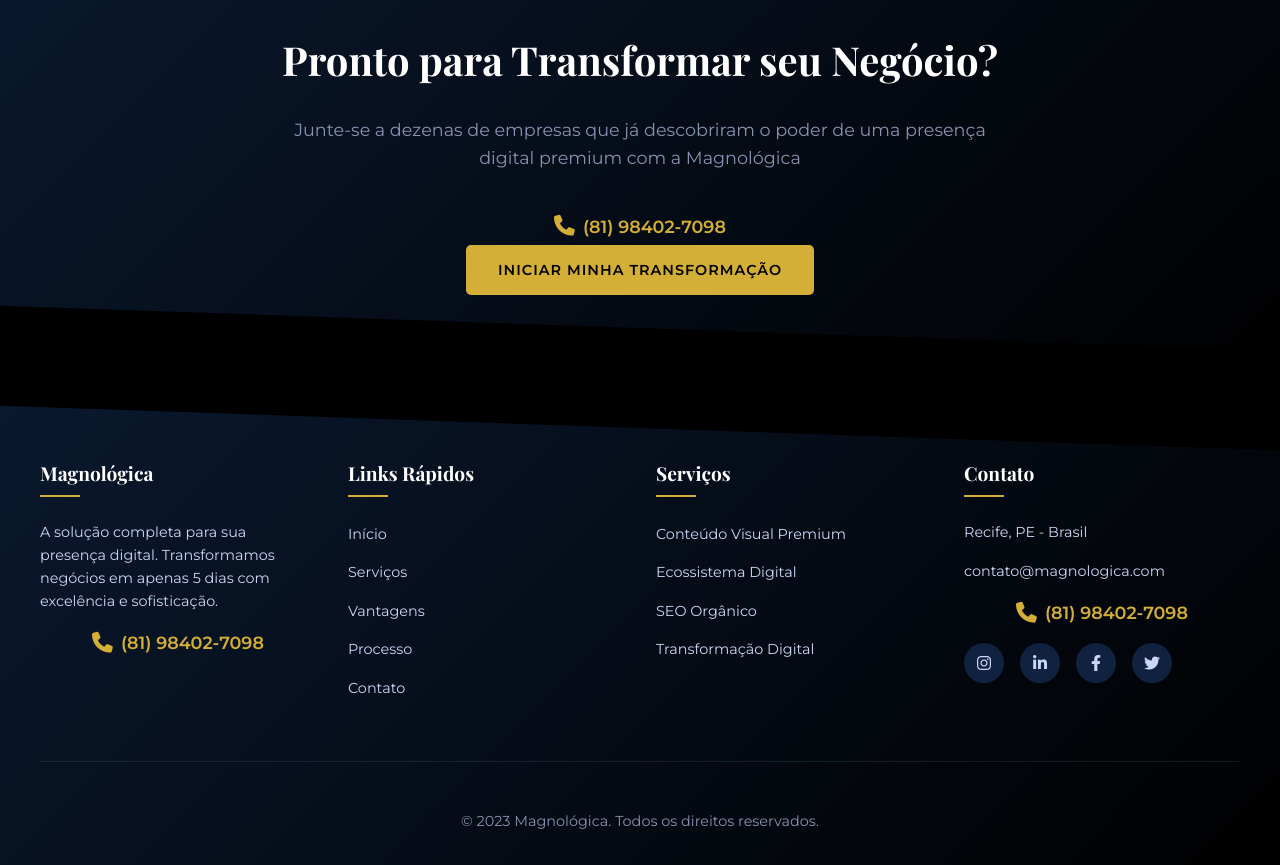
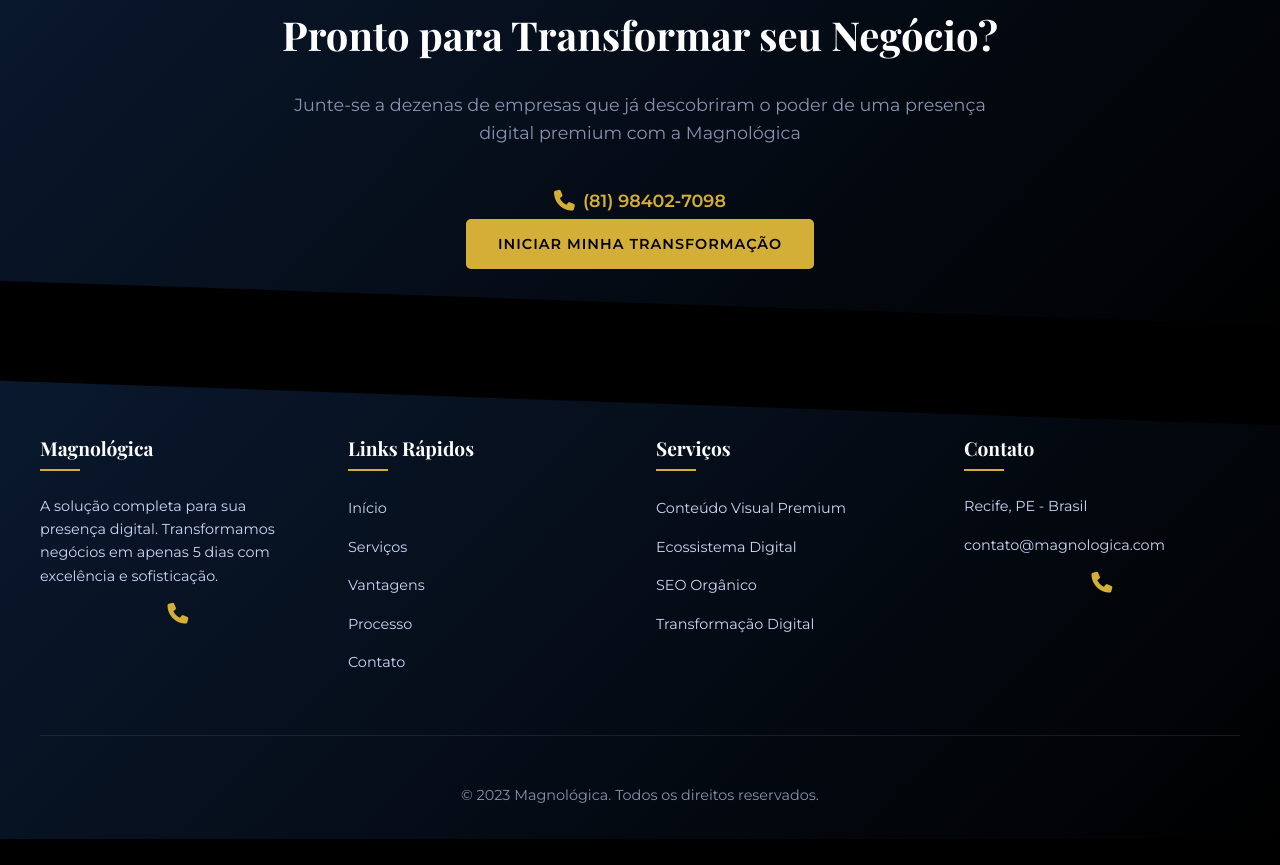
Before and after one commit to betaodopedaco/para-a-primeira-sess-o-do-novo-site-, a plain HTML site: page index.htm in a window 1280 px wide. Shown: the part 2636-3501 px from the top of the page. After the commit the page ends 3475 px from the top, so only its background shows below. Drawn offline with nearby package versions, Linux system fonts and the light colour scheme.

Commit message:
Update index.htm

```diff
--- a/index.htm
+++ b/index.htm
@@ -62,7 +62,7 @@
                 </div>
                 <h3 class="service-title">Conteúdo Visual Premium</h3>
                 <p class="service-description">Nossa equipe de fotógrafos profissionais captura a essência da sua marca com imagens de alta resolução que transmitem profissionalismo e sofisticação.</p>
-                <a href="#" class="btn btn-secondary">Saiba Mais</a>
+
             </div>
 
             <div class="service-card">
@@ -71,7 +71,7 @@
                 </div>
                 <h3 class="service-title">Ecossistema Digital Completo</h3>
                 <p class="service-description">Desenvolvemos websites elegantes, catálogos digitais intuitivos e otimizamos todas as suas redes sociais para uma presença unificada e forte.</p>
-                <a href="#" class="btn btn-secondary">Saiba Mais</a>
+
             </div>
 
             <div class="service-card">
@@ -80,7 +80,7 @@
                 </div>
                 <h3 class="service-title">Máquina de Vendas Orgânica</h3>
                 <p class="service-description">Focamos em SEO para que seu site e redes sociais sejam encontrados pelos clientes ideais no Google, gerando tráfego constante e qualificado.</p>
-                <a href="#" class="btn btn-secondary">Saiba Mais</a>
+
             </div>
         </div>
     </section>
@@ -177,7 +177,7 @@
 
                 <div class="phone-number">
                     <i class="fas fa-phone"></i>
-                    <span>(81) 98402-7098</span>
+
                 </div>
             </div>
 
@@ -209,15 +209,10 @@
 
                 <div class="phone-number">
                     <i class="fas fa-phone"></i>
-                    <span>(81) 98402-7098</span>
+
                 </div>
 
-                <div class="social-links">
-                    <a href="#" class="social-link"><i class="fab fa-instagram"></i></a>
-                    <a href="#" class="social-link"><i class="fab fa-linkedin-in"></i></a>
-                    <a href="#" class="social-link"><i class="fab fa-facebook-f"></i></a>
-                    <a href="#" class="social-link"><i class="fab fa-twitter"></i></a>
-                </div>
+
             </div>
         </div>
 
```
